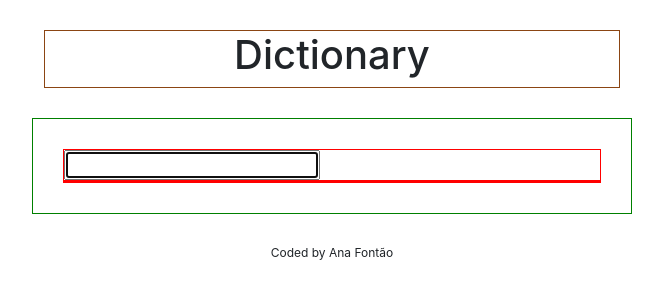
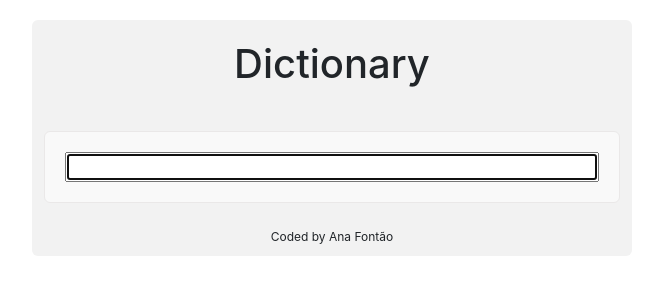
Before and after one commit to aifontao/dictionary-react-app, a React (Create React App) app: page / in a window 1280 px wide. Shown: the top 300 px of the page, without its empty margins (308-971 px from the left). Built offline with nearby package versions, Linux system fonts and the light colour scheme.

Commit message:
Worked on the CSS

```diff
--- a/src/App.css
+++ b/src/App.css
@@ -1,18 +1,15 @@
 .App {
+  background-color: #f2f2f2;
+  border-radius: 6px;
+  margin: 20px auto;
   max-width: 600px;
-  margin: 0 auto;
 }
 .App header {
-  margin: 30px 0;
+  padding: 20px;
   text-align: center;
-  border: 1px solid saddlebrown;
 }
 .App footer {
   font-size: 12px;
-  margin: 30px 0;
+  padding: 10px;
   text-align: center;
 }
-.App main {
-  border: 1px solid green;
-  padding: 30px;
-}
--- a/src/App.js
+++ b/src/App.js
@@ -8,10 +8,10 @@ function App() {
         <header className="App-header">
           <h1>Dictionary</h1>
         </header>
+        <main>
+          <Dictionary />
+        </main>
       </div>
-      <main>
-        <Dictionary />
-      </main>
       <footer>Coded by Ana Fontão</footer>
     </div>
   );
--- a/src/Dictionary.css
+++ b/src/Dictionary.css
@@ -1,3 +1,11 @@
 .Dictionary section {
-  border: 1px solid red;
+  background-color: #f9f9f9;
+  border: 1px solid rgb(234, 232, 232);
+  border-radius: 6px;
+  margin: 15px 0;
+  padding: 20px;
 }
+
+.Dictionary input {
+  width: 100%;
+}
--- a/src/Dictionary.js
+++ b/src/Dictionary.js
@@ -33,9 +33,7 @@ export default function Dictionary() {
           />
         </form>
       </section>
-      <section>
-        <Results results={results} />
-      </section>
+      <Results results={results} />
     </div>
   );
 }
--- a/src/Meaning.js
+++ b/src/Meaning.js
@@ -5,6 +5,7 @@ import Synonyms from "./Synonyms";
 export default function Meaning(props) {
   return (
     <div className="Meaning">
+      <section>
         <h3>{props.meaning.partOfSpeech}</h3>
         {props.meaning.definitions.map(function (definition, index) {
           return (
@@ -20,6 +21,7 @@ export default function Meaning(props) {
             </div>
           );
         })}
+      </section>
     </div>
   );
 }
--- a/src/Results.js
+++ b/src/Results.js
@@ -6,6 +6,7 @@ export default function Results(props) {
   if (props.results) {
     return (
       <div className="Results">
+        <section>
           <h2>{props.results.word}</h2>
 
           {props.results.phonetics.map(function (phonetic, index) {
@@ -15,6 +16,7 @@ export default function Results(props) {
               </div>
             );
           })}
+        </section>
 
         {props.results.meanings.map(function (meaning, index) {
           return (
```
Lines whose indentation alone changed are shown as unchanged.
